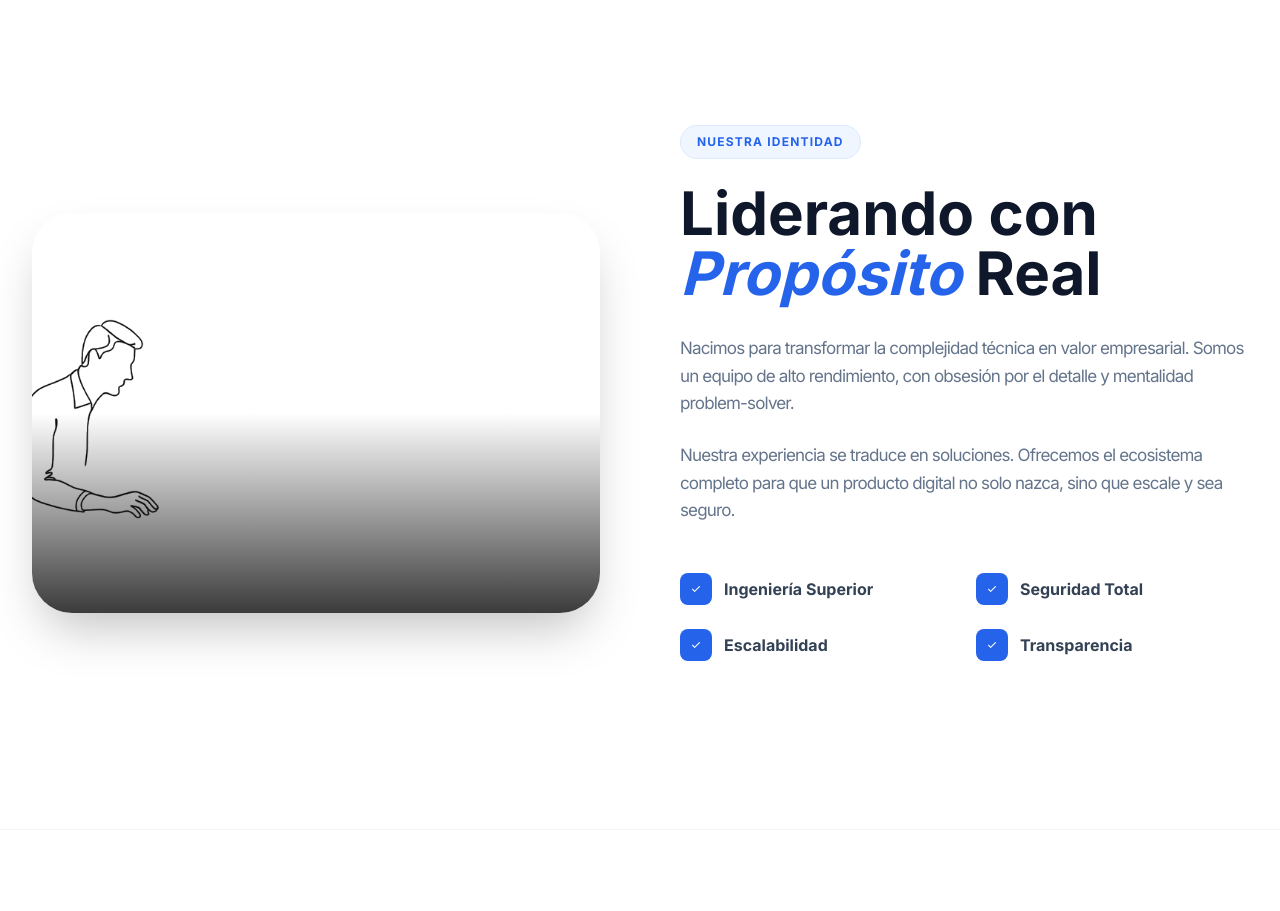
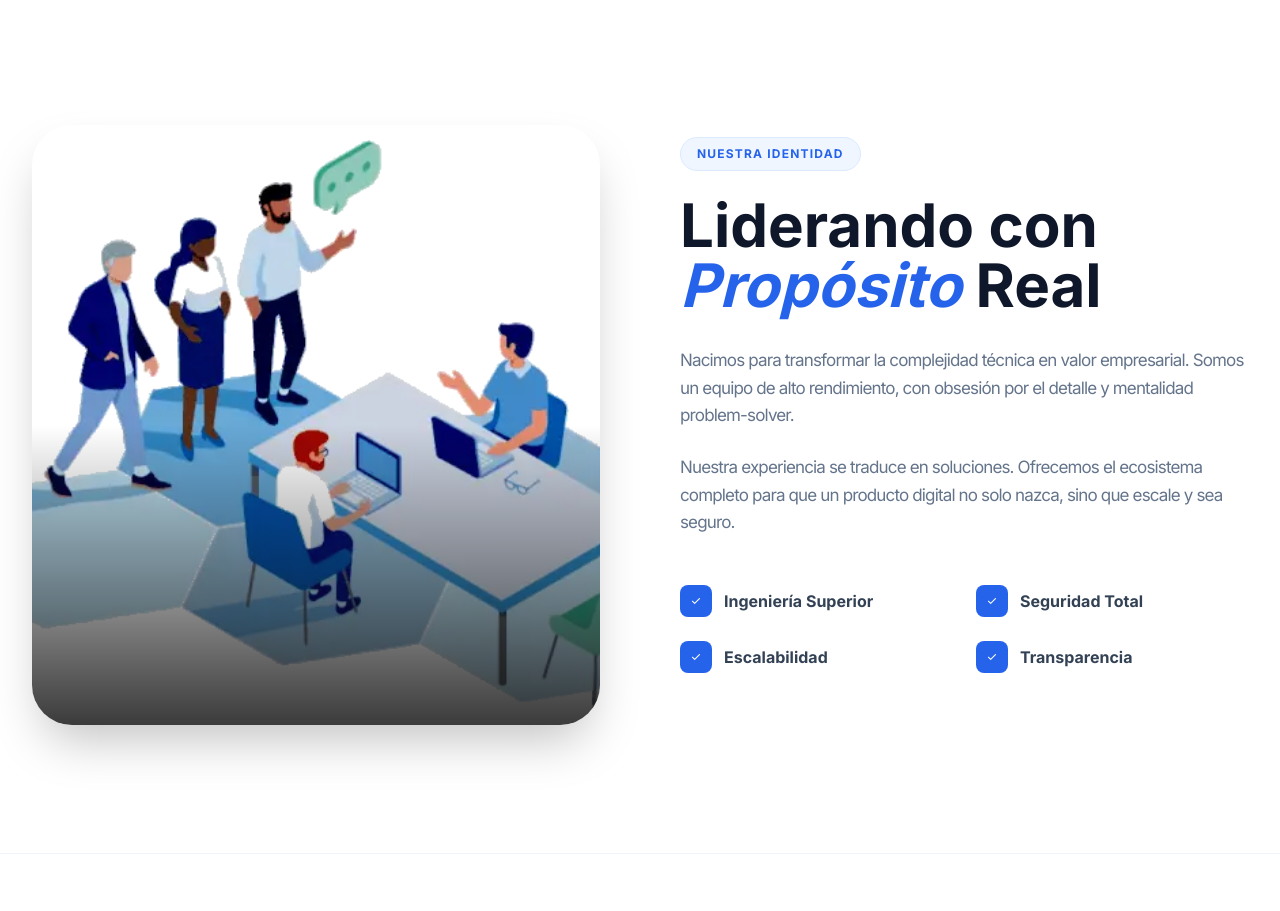
Before and after one commit to asinomas/paginaultima, a React (Vite) app in the folder Pagina_ultima/: page / in a window 1280 px wide. Shown: the part 2580-3491 px from the top of the page. Built offline with nearby package versions, Linux system fonts and the light colour scheme; no server answers.

Commit message:
Update About.tsx

```diff
--- a/Pagina_ultima/src/components/About.tsx
+++ b/Pagina_ultima/src/components/About.tsx
@@ -12,8 +12,8 @@ const About: React.FC = () => {
             <div className="w-full flex justify-center relative hidden md:flex">
               <div className="relative shadow-2xl rounded-[2.5rem] w-full">
                 <img
-                  src="./images/foto-about.webp"
-                  className="h-[400px] w-full object-cover transition-transform duration-[2s] group-hover:scale-105 rounded-[2.5rem]"
+                  src="./images/team-talk-office.webp"
+                  className="h-[600px] w-full object-cover transition-transform duration-[2s] group-hover:scale-105 rounded-[2.5rem]"
                   alt="Grupo de oficina en reunión"
                   loading="lazy"
                 />
```
